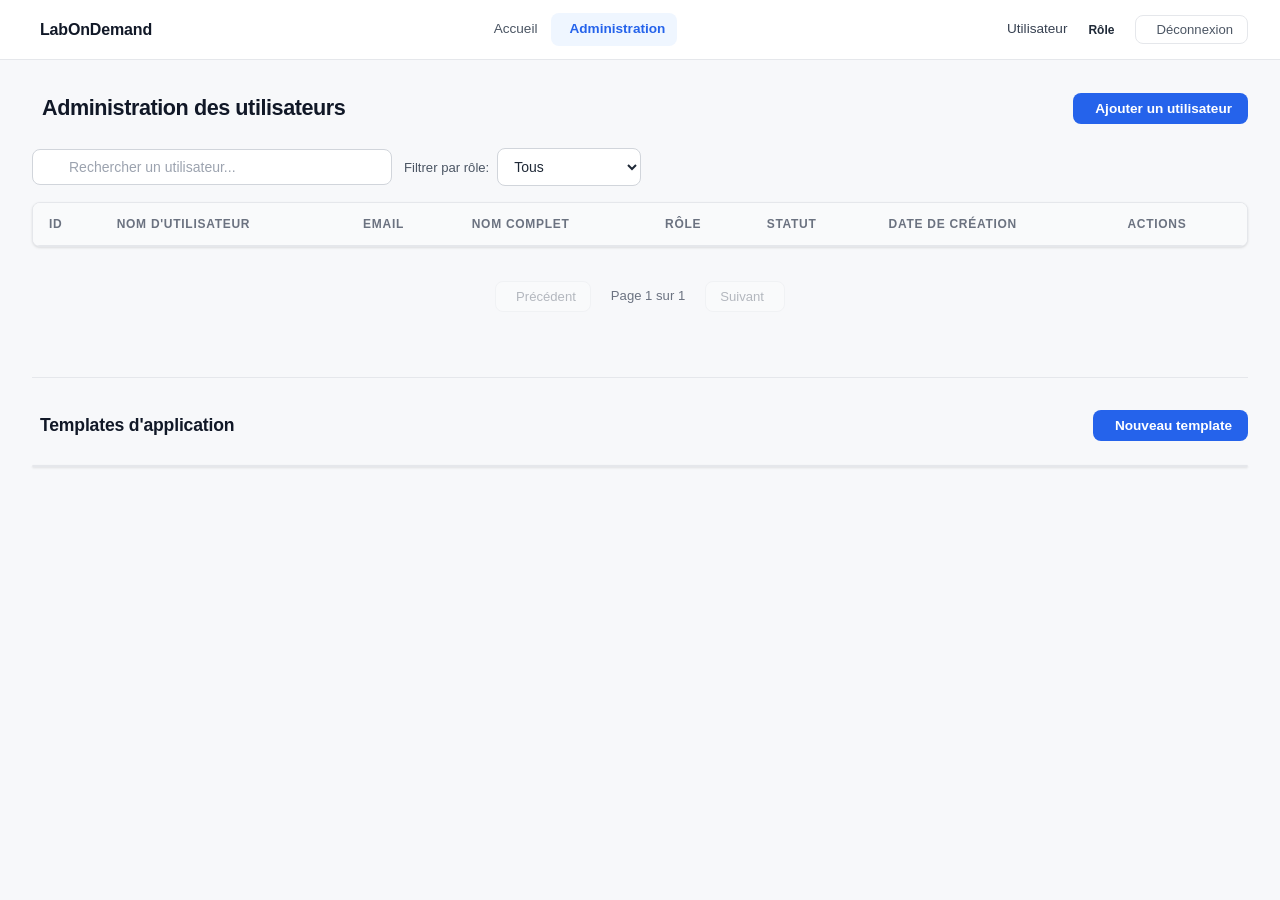
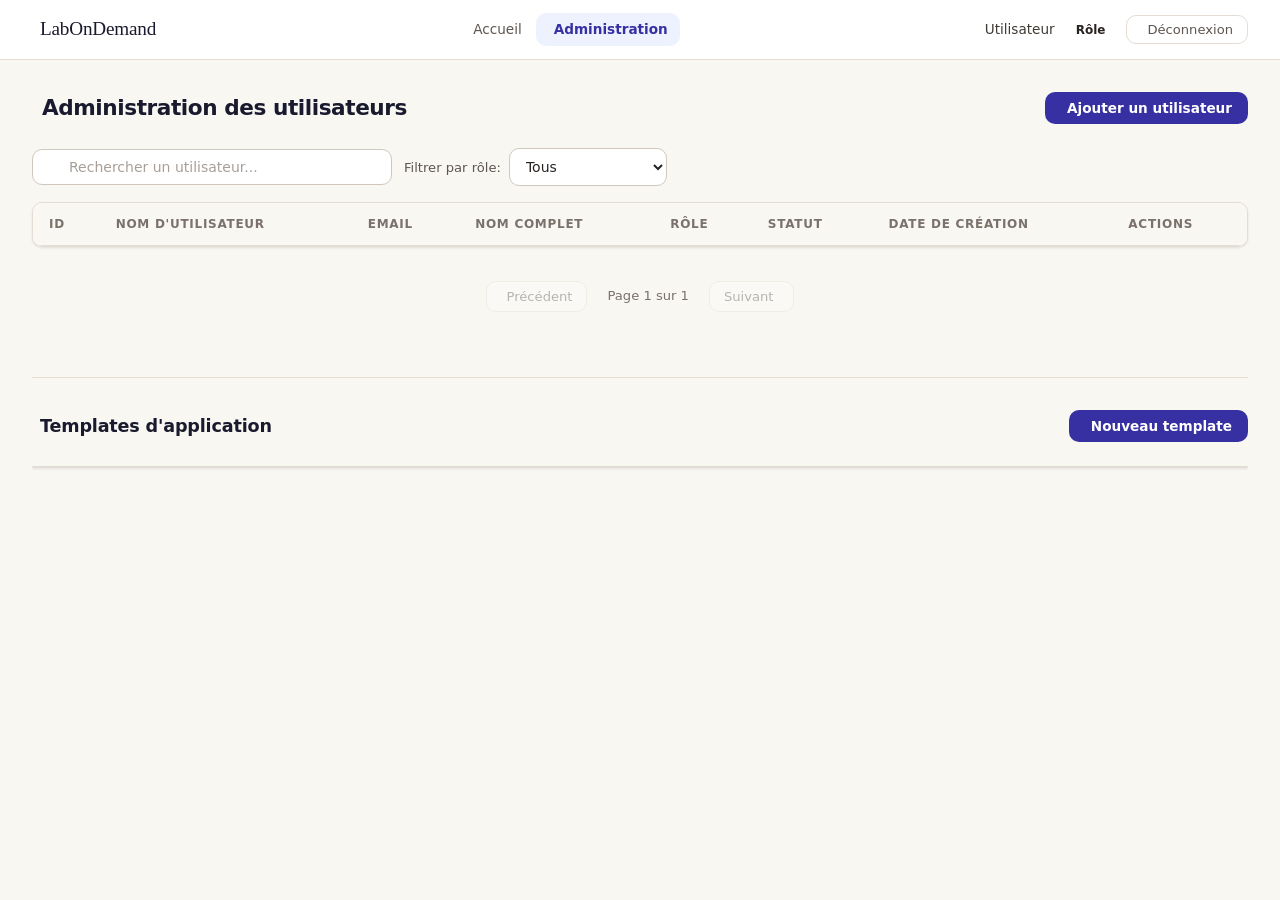

Refactor UI styles and improve typography across frontend

--- a/frontend/css/admin.css
+++ b/frontend/css/admin.css
@@ -5,39 +5,41 @@
 
 /* ── Variables ─────────────────────────────────────────────────────────────── */
 :root {
-  --blue:          #2563EB;
-  --blue-dark:     #1D4ED8;
-  --blue-tint:     #EFF6FF;
-  --red:           #DC2626;
+  --blue:          #3730A3;
+  --blue-dark:     #2E27A0;
+  --blue-tint:     #EEF2FF;
+  --blue-mid:      #C7D2FE;
+  --red:           #B91C1C;
   --red-tint:      #FEF2F2;
-  --green:         #16A34A;
+  --green:         #15803D;
   --green-tint:    #F0FDF4;
-  --amber:         #D97706;
-  --amber-tint:    #FFFBEB;
+  --amber:         #C2770A;
+  --amber-tint:    #FEF3C7;
   --purple:        #7C3AED;
   --purple-tint:   #F5F3FF;
 
-  --gray-50:  #F9FAFB;
-  --gray-100: #F3F4F6;
-  --gray-200: #E5E7EB;
-  --gray-300: #D1D5DB;
-  --gray-400: #9CA3AF;
-  --gray-500: #6B7280;
-  --gray-600: #4B5563;
-  --gray-700: #374151;
-  --gray-800: #1F2937;
-  --gray-900: #111827;
+  --gray-50:  #F8F7F2;
+  --gray-100: #F1EDE6;
+  --gray-200: #E4DDD4;
+  --gray-300: #D0C8BD;
+  --gray-400: #A8A098;
+  --gray-500: #7A716B;
+  --gray-600: #5E5550;
+  --gray-700: #403A35;
+  --gray-800: #292320;
+  --gray-900: #1A1A2E;
 
-  --bg:        #F7F8FA;
+  --bg:        #F8F7F2;
   --surface:   #FFFFFF;
-  --border:    #E5E7EB;
-  --shadow-sm: 0 1px 3px rgba(0,0,0,0.08), 0 1px 2px rgba(0,0,0,0.04);
-  --shadow-md: 0 4px 16px rgba(0,0,0,0.08), 0 2px 6px rgba(0,0,0,0.04);
-  --shadow-lg: 0 20px 48px rgba(0,0,0,0.12), 0 8px 16px rgba(0,0,0,0.06);
+  --border:    #E4DDD4;
+  --shadow-sm: 0 1px 3px rgba(26,26,46,0.07), 0 1px 2px rgba(26,26,46,0.04);
+  --shadow-md: 0 4px 16px rgba(26,26,46,0.09), 0 2px 6px rgba(26,26,46,0.05);
+  --shadow-lg: 0 20px 48px rgba(26,26,46,0.13), 0 8px 16px rgba(26,26,46,0.07);
 
-  --radius:    8px;
-  --font:      'Poppins', sans-serif;
-  --transition: 150ms ease;
+  --radius:     10px;
+  --font:       'Outfit', system-ui, sans-serif;
+  --font-display: 'DM Serif Display', Georgia, serif;
+  --transition: 180ms ease;
 }
 
 /* ── Reset & Base ───────────────────────────────────────────────────────────── */
@@ -74,8 +76,9 @@ header {
 }
 
 .logo {
-  font-size: 1rem;
-  font-weight: 700;
+  font-family: var(--font-display, 'DM Serif Display', serif);
+  font-size: 1.2rem;
+  font-weight: 400;
   color: var(--gray-900);
   display: flex;
   align-items: center;
@@ -225,7 +228,7 @@ main {
 
 .action-btn:hover {
   background: var(--blue-dark);
-  box-shadow: 0 4px 12px rgba(37,99,235,0.25);
+  box-shadow: 0 4px 12px rgba(55,48,163,0.25);
 }
 
 .action-btn:disabled {
@@ -334,7 +337,7 @@ main {
 .search-box input:focus {
   outline: none;
   border-color: var(--blue);
-  box-shadow: 0 0 0 3px rgba(37,99,235,0.1);
+  box-shadow: 0 0 0 3px rgba(55,48,163,0.1);
 }
 
 .filter-options {
@@ -366,7 +369,7 @@ main {
 .filter-options select:focus {
   outline: none;
   border-color: var(--blue);
-  box-shadow: 0 0 0 3px rgba(37,99,235,0.1);
+  box-shadow: 0 0 0 3px rgba(55,48,163,0.1);
 }
 
 /* ── Table ──────────────────────────────────────────────────────────────────── */
@@ -712,7 +715,7 @@ main {
 .form-group textarea:focus {
   outline: none;
   border-color: var(--blue);
-  box-shadow: 0 0 0 3px rgba(37,99,235,0.1);
+  box-shadow: 0 0 0 3px rgba(55,48,163,0.1);
 }
 
 .form-group input:disabled,
@@ -839,7 +842,7 @@ main {
 
 .btn-save:hover {
   background: var(--blue-dark);
-  box-shadow: 0 4px 10px rgba(37,99,235,0.25);
+  box-shadow: 0 4px 10px rgba(55,48,163,0.25);
 }
 
 .btn-delete {
